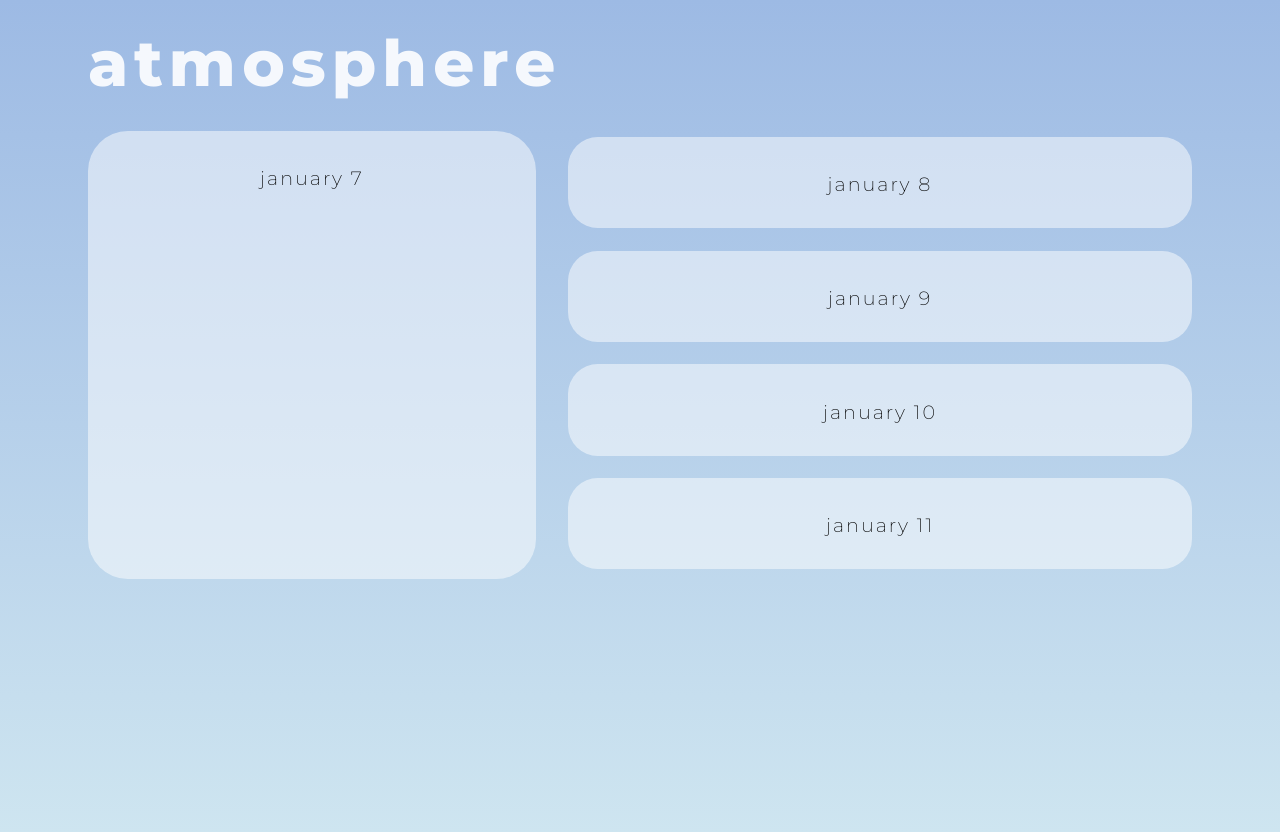
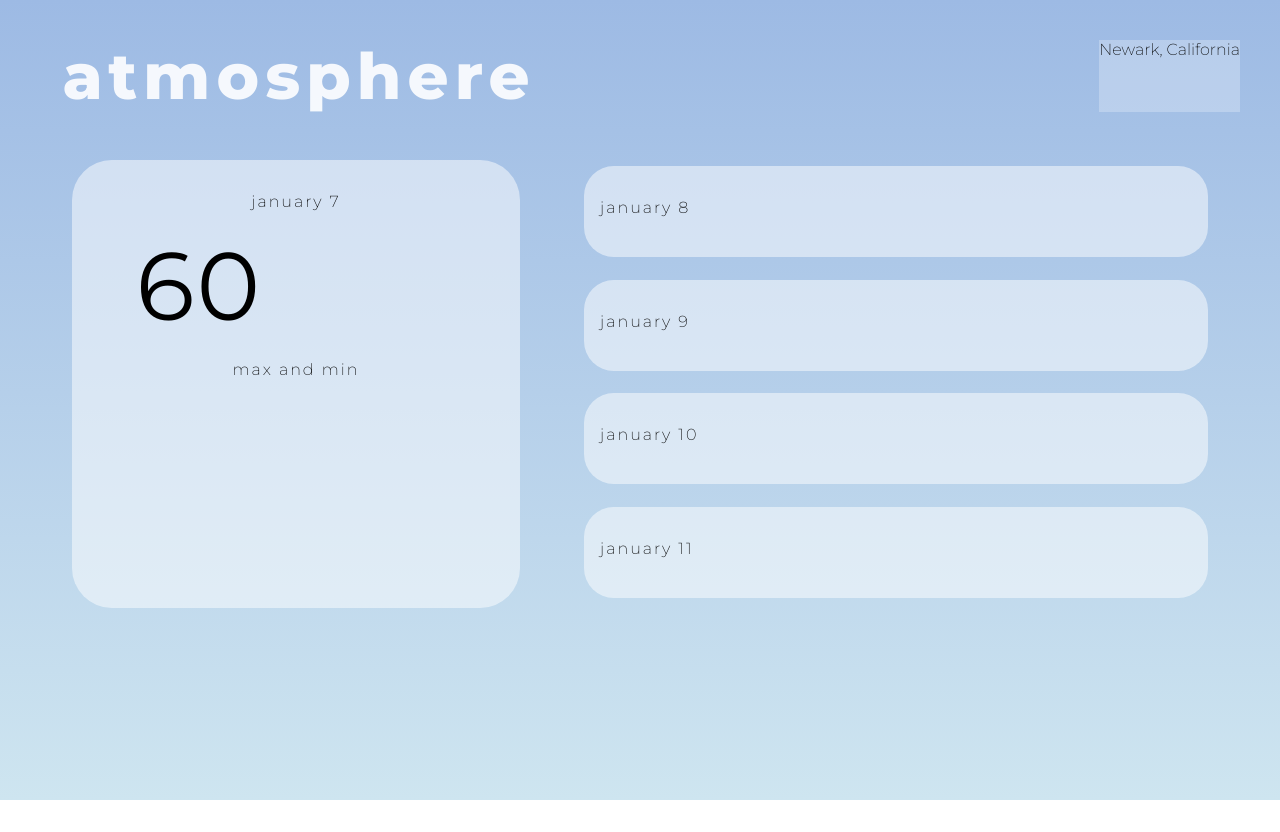
Before and after one commit to sguan12/atmosphere, a React (Create React App) app: page / in a window 1280 px wide. After the commit the page ends 800 px from the top, so only its background shows below. Built offline with nearby package versions, Linux system fonts and the light colour scheme; no server answers.

Commit message:
display api info

```diff
--- a/public/index.html
+++ b/public/index.html
@@ -4,7 +4,7 @@
     <title>atmosphere</title>
 
     <link rel="preconnect" href="https://fonts.gstatic.com">
-    <link href="https://fonts.googleapis.com/css2?family=Montserrat:wght@200;800&display=swap" rel="stylesheet">
+    <link href="https://fonts.googleapis.com/css2?family=Montserrat:wght@200;400;800&display=swap" rel="stylesheet">
   </head>
 
   <body>
--- a/src/App.js
+++ b/src/App.js
@@ -1,25 +1,49 @@
 import React from 'react';
 
 var key = "a8c4082333a7853f46479418b8da3462";
-const city = "Newark"
-fetch('https://api.openweathermap.org/data/2.5/forecast?q=' + city + '&cnt=5&units=imperial&appid=' + key)
+const city = "San Francisco";
+
+// using current weather API to obtain longitude and latitude
+fetch('https://api.openweathermap.org/data/2.5/weather?q=' + city + '&units=imperial&appid=' + key)
 .then(response => response.json())
-.then(data => console.log(data));
+.then(data1 => onecall(data1));
+
+function onecall(data1) {
+  var lon = data1.coord.lon;
+  var lat = data1.coord.lat;
+  // then fetching more data from one call weather API using lon and lat
+  fetch('https://api.openweathermap.org/data/2.5/onecall?lat=' + lat + '&lon=' + lon + '&units=imperial&appid=' + key)
+  .then(response => response.json())
+  .then(data2 => console.log(data2));
+}
+
+function update(data2) {
+  // updating current weather card
+  var temp = Math.round(data2.current.temp);
+  var max = Math.round(data2.daily[0].temp.max);
+  var min = Math.round(data2.daily[0].temp.min);
+  document.getElementById('ctemp').innerHTML = temp;
+  document.getElementById('cm').innerHTML = max + ' / ' + min;
+}
 
 function App() {
   return (
     <div className='App'>
 
-      <div className="title">
-        atmosphere
+      <div className="info">
+        <p id="title"> atmosphere </p>
+        <p id="location"> Newark, California </p>
       </div>
-
       {/* todo: make a search bar */}
 
       <div className="data">
+
         <div className="current">
           <p>january 7</p>
+          <p id="ctemp">60</p>
+          <p id="cm">max and min</p>
         </div>
+
         <div className="other">
           <div className="card">
             <p>january 8</p>
@@ -34,6 +58,7 @@ function App() {
             <p>january 11</p>
           </div>
         </div>
+
       </div>
 
     </div>
--- a/src/index.css
+++ b/src/index.css
@@ -3,18 +3,32 @@ html {
     background-image: linear-gradient(rgb(157, 186, 228), rgb(206, 229, 240));
     height: 100%;
     font-family: 'Montserrat';
+    font-weight: 200;
     overflow: hidden;
+}
+
+.info {
+    display: flex;
+    flex-wrap: wrap;
+    justify-content: space-between;
     padding: 1em;
 }
 
-.title {
+#title {
     font-weight: 800;
     font-size: 4em;
     letter-spacing: 6px;
-    margin-left: 1em;
+    margin-top: 0.2em;
     margin-bottom: 0.2em;
+    margin-left: 0.6em;
     text-align: left;
+    /* background-color: black; */
     color: rgba(255, 255, 255, 0.893);
+}
+
+#location {
+    margin-right: 1em;
+    background-color: rgba(255, 255, 255, 0.25);
 }
 
 .data {
@@ -37,6 +51,14 @@ html {
     text-align: center;
 }
 
+#ctemp {
+    font-size: 6em;
+    font-weight: 400;
+    margin: 0;
+    margin-left: 0.5em;
+    text-align: left;
+}
+
 .card {
     background-color: rgba(255, 255, 255, 0.5);
     padding: 1em;
@@ -46,9 +68,5 @@ html {
     width: 37em;
     height: 3.7em;
     border-radius: 30px;
-    text-align: center;
+    text-align: left;
 }
-
-p {
-    font-size: 1.2em;
-}
```
